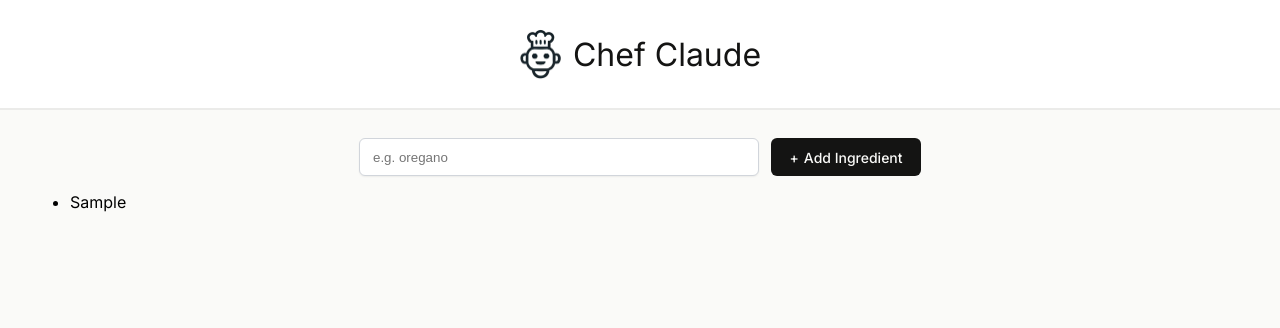
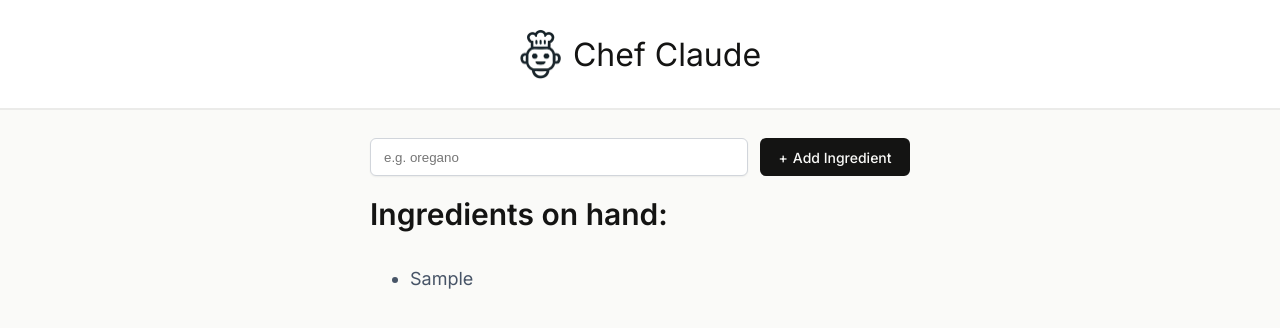
Before and after one commit to gmclean3107/ai-meal-planner, a React (Vite) app: page / in a window 1280 px wide. Both pictures are taken after typing "Sample" into the empty fields and a click on the button "Add Ingredient". Shown: the top 328 px of the page. Built offline with nearby package versions, Linux system fonts and the light colour scheme.

Commit message:
Functionality and style for adding ingredients to list implemented

```diff
--- a/src/components/main-content/MainContent.css
+++ b/src/components/main-content/MainContent.css
@@ -1,5 +1,9 @@
 main {
+    display: flex;
+    flex-direction: column;
+    justify-self: center;
     padding: 30px 30px 10px;
+    width: 600px;
 }
 
 .add-ingredient-form {
@@ -40,6 +44,15 @@ main {
     box-shadow: inset 0 0 5px #C1C1C1;
 }
 
+h1 {
+    color: #141413;
+    font-size: 30px;
+    font-weight: 600;
+}
+
 li {
-
+    font-weight: 400;
+    font-size: 18px;
+    color: #475467;
+    padding-bottom: 20px;
 }
--- a/src/components/main-content/MainContent.jsx
+++ b/src/components/main-content/MainContent.jsx
@@ -32,6 +32,8 @@ export default function MainContent() {
                 />
                 <button>Add Ingredient</button>
             </form>
+
+            {ingredients.length > 0 && <h1>Ingredients on hand:</h1>}
             <ul>
                 {ingredients.map((ingredient => {
                     return <li>{ingredient}</li>
```
